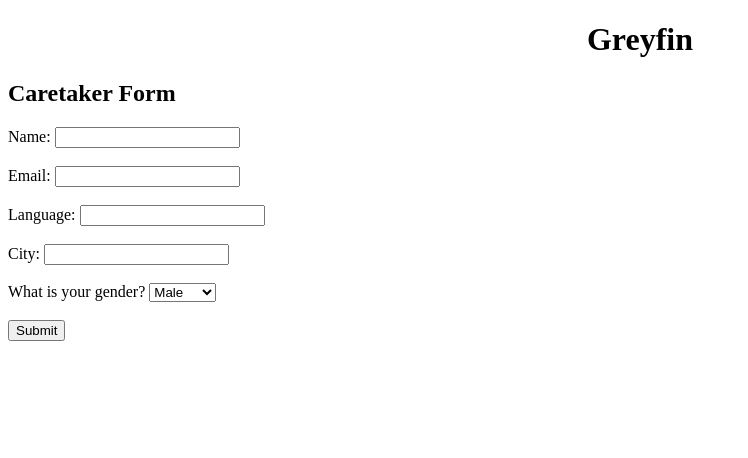
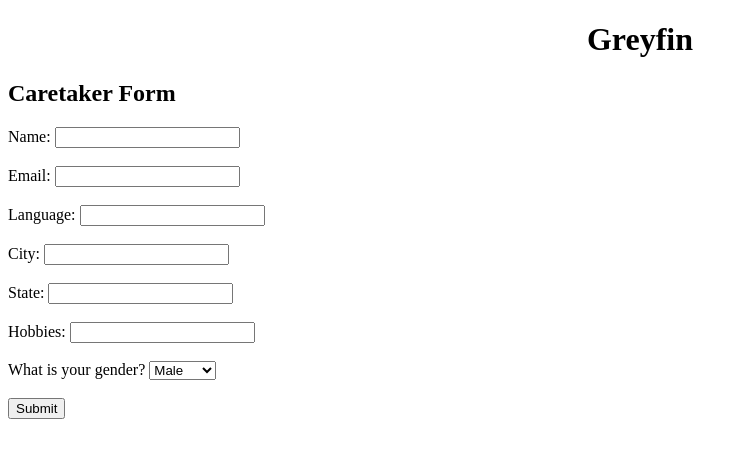
Before and after one commit to MintiClinti/Greyfin, a Flask app: template templates/caretaker.html in a window 1280 px wide. Shown: the top 458 px of the page, without its empty margins (0-748 px from the left). Run offline with Flask 3, Linux system fonts and the light colour scheme; the template is opened without the code that fills it, so the values that code supplies are empty.

Commit message:
added state

```diff
--- a/templates/caretaker.html
+++ b/templates/caretaker.html
@@ -19,6 +19,10 @@
     <br/><br/>
     City: <input name="city"/>
     <br/><br/>
+    State: <input name="state"/>
+    <br/><br/>
+    Hobbies: <input name="hobbies"/>
+    <br/><br/>
 </form>
 <form>
   <label for="gender">What is your gender?</label>
```
